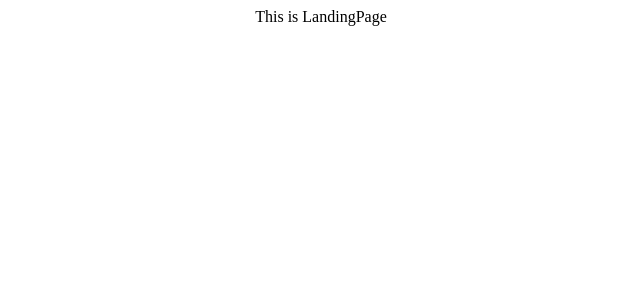
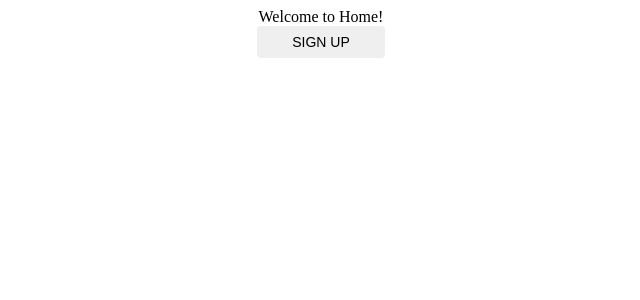
Before and after one commit to KHU-Return19/Return19-Page-Client, a React (Create React App) app: page /LandingPage in a window 1280 px wide. Shown: the top 300 px of the page, without its empty margins (319-959 px from the left). Built offline with nearby package versions, Linux system fonts and the light colour scheme; the HTML template or start-up script is replaced by a standard one.

Commit message:
feat: add SignUpPage
- guest will led to signup page by the button of landing page.

```diff
--- a/src/Router.js
+++ b/src/Router.js
@@ -2,6 +2,7 @@
 import { Route, Switch } from 'react-router-dom';
 import Home from './pages/Home';
 import LandingPage from './pages/LandingPage';
+import SignUpPage from './pages/SignUpPage';
 
 
 const Router = () => {
@@ -9,6 +10,7 @@
         <Switch>
             <Route exact path="/" component={Home} />
             <Route exact path="/LandingPage" component={LandingPage} />
+            <Route exact path="/SignUpPage" component={SignUpPage} />
             <Route path="/">404 not found</Route>
         </Switch>
     );
--- /dev/null
+++ b/src/components/Button.js
@@ -0,0 +1,25 @@
+import React from 'react';
+import styled from 'styled-components';
+
+const StyledButton = styled.button`
+    width: 8rem;
+    height: 2rem;
+    font-size: 0.875rem;
+    cursor: pointer;
+    padding-left: 1rem;
+    padding-right: 1rem;
+    border: none;
+    border-radius: 4px;
+    outline: none;
+    text-align: center;
+`;
+
+
+const Button = ({ children, color }) => {
+    return (
+        <StyledButton color={color}>
+            {children}
+        </StyledButton>
+    )
+}
+export default Button;
--- a/src/pages/LandingPage.js
+++ b/src/pages/LandingPage.js
@@ -1,10 +1,19 @@
 import React from 'react'
+import { Link } from 'react-router-dom';
+import styled from 'styled-components';
+import Welcome from '../components/Welcome';
+import Button from '../components/Button';
+
+const Wrapper = styled.div``;
 
 const LandingPage = () => {
     return (
-        <div>
-            This is LandingPage
-        </div>
+        <Wrapper>
+            <Welcome />
+            <Link to="/SignUpPage">
+                <Button color="lightgrey">SIGN UP</Button>
+            </Link>
+        </Wrapper>
     )
 }
 
--- /dev/null
+++ b/src/pages/SignUpPage.js
@@ -0,0 +1,9 @@
+import React from 'react'
+
+export default function signup() {
+    return (
+        <div>
+            this is signup page
+        </div>
+    )
+}
```
